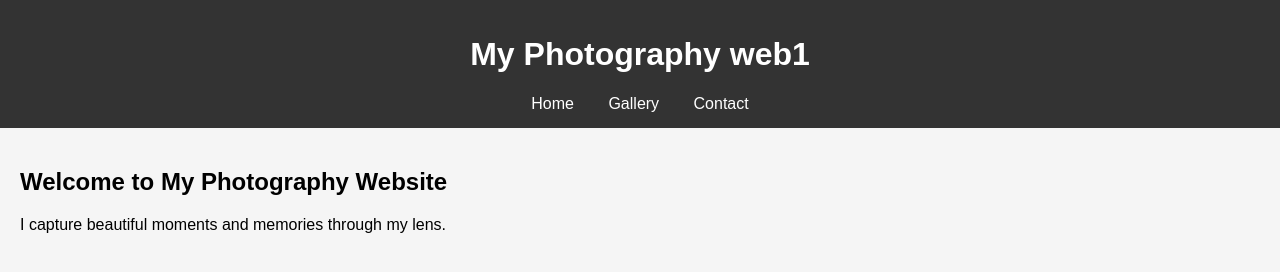
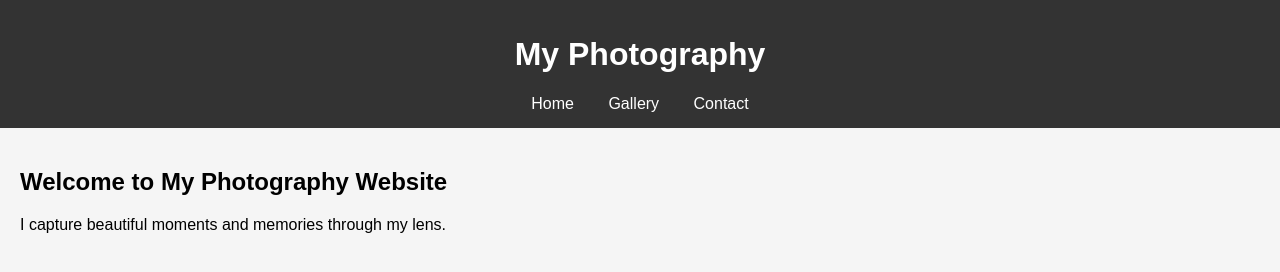
Before and after one commit to wahabkhan9/Web-PhotoGraphy, a plain HTML site: page index.html in a window 1280 px wide. Drawn offline with Linux system fonts and the light colour scheme.

Commit message:
Undo name

```diff
--- a/index.html
+++ b/index.html
@@ -8,7 +8,7 @@
 <body>
 
 <header>
-    <h1>My Photography web1</h1>
+    <h1>My Photography</h1>
     <nav>
         <a href="index.html">Home</a>
         <a href="gallery.html">Gallery</a>
```
